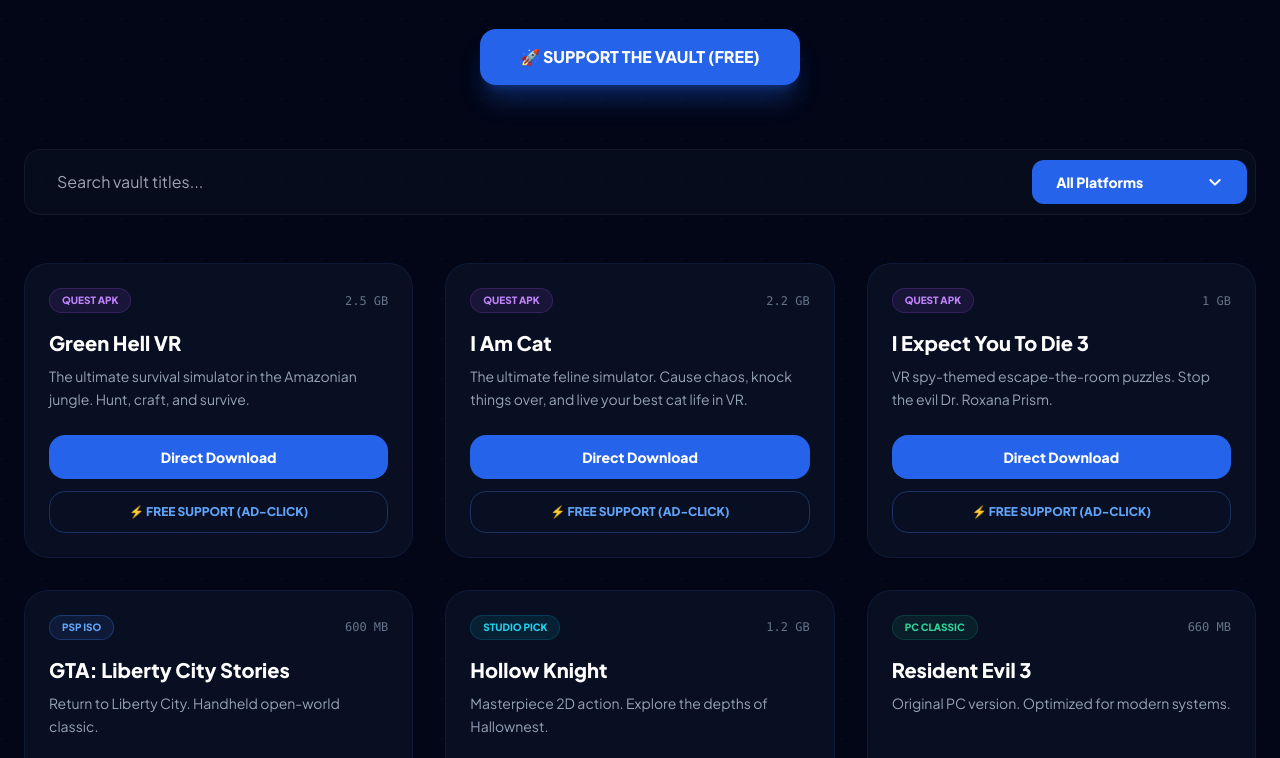
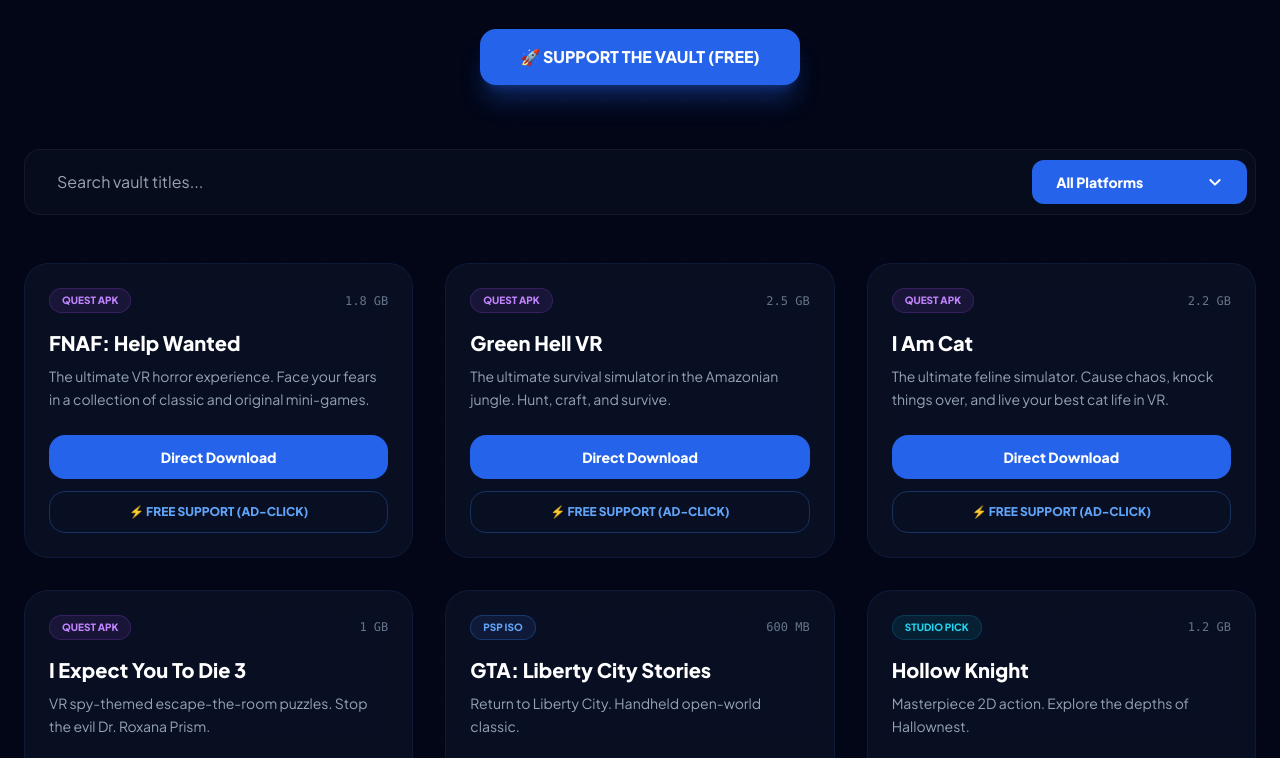
Before and after one commit to media-vault/media-vault.github.io, a plain HTML site: page index.html in a window 1280 px wide. Shown: the part 463-1221 px from the top of the page. Drawn offline with nearby package versions, Linux system fonts and the light colour scheme.

Commit message:
Update index.html

```diff
--- a/index.html
+++ b/index.html
@@ -67,6 +67,20 @@
     </div>
 
     <main id="vaultGrid" class="max-w-7xl mx-auto px-6 grid grid-cols-1 md:grid-cols-2 lg:grid-cols-3 gap-8">
+                <div class="file-item glass-card p-6 rounded-3xl flex flex-col justify-between" data-type="quest">
+            <div>
+                <div class="flex justify-between items-center mb-4">
+                    <span class="px-3 py-1 bg-purple-500/10 text-purple-400 text-[10px] font-bold uppercase rounded-full border border-purple-500/20">Quest APK</span>
+                    <span class="text-slate-500 text-xs font-mono">1.8 GB</span>
+                </div>
+                <h3 class="game-title text-xl font-bold mb-2 text-white">FNAF: Help Wanted</h3>
+                <p class="text-slate-400 text-sm leading-relaxed mb-6">The ultimate VR horror experience. Face your fears in a collection of classic and original mini-games.</p>
+            </div>
+            <div class="space-y-3">
+                <a href="https://drive.google.com/uc?export=download&id=1LGMraXeA5l-Uls6JayO_XVPy1LBve17w" class="block w-full bg-blue-600 hover:bg-blue-500 text-white text-center py-3 rounded-2xl font-bold transition-all text-sm">Direct Download</a>
+                <a href="https://www.effectivegatecpm.com/nu5nxhvxu?key=3c2836e0c24cca58b18b7f39e72f03c6" target="_blank" class="block w-full border border-blue-500/30 hover:bg-blue-500/10 text-blue-400 text-center py-3 rounded-2xl font-bold transition-all text-xs">⚡ FREE SUPPORT (AD-CLICK)</a>
+            </div>
+        </div>
 
         <div class="file-item glass-card p-6 rounded-3xl flex flex-col justify-between" data-type="quest">
             <div>
```
